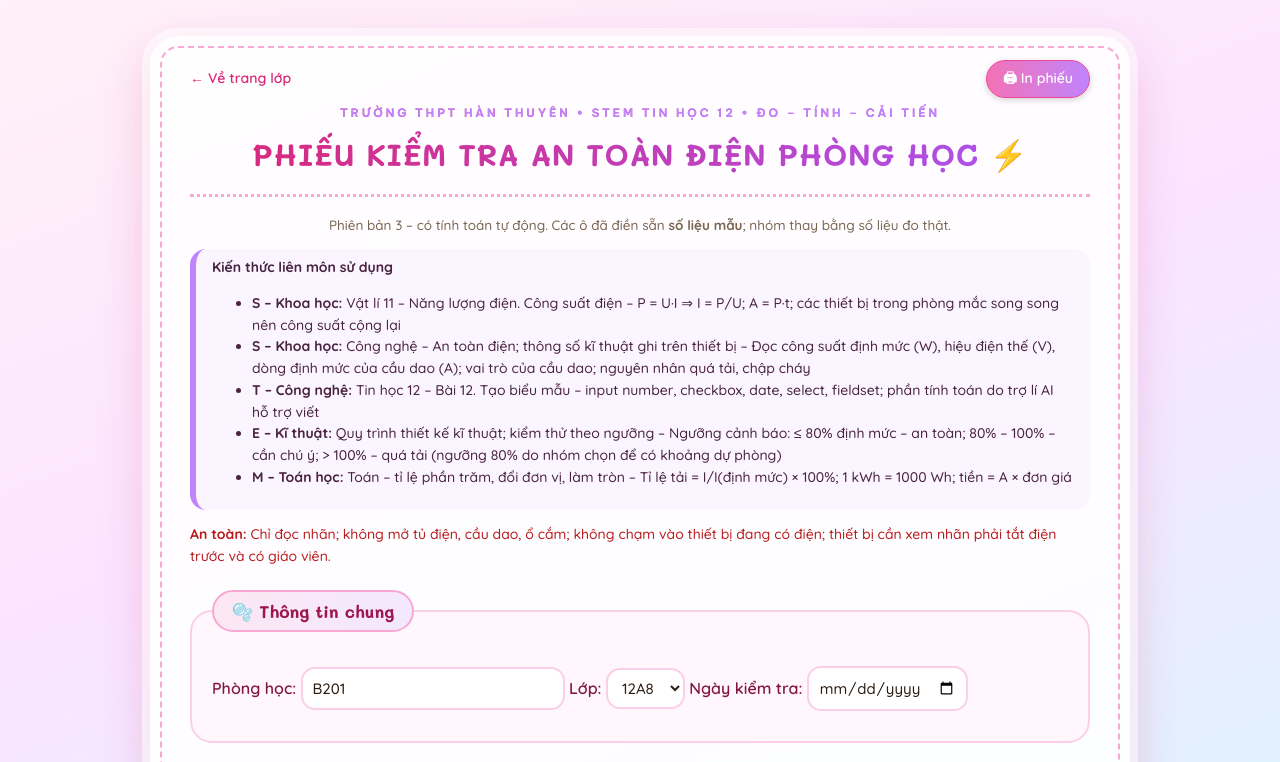
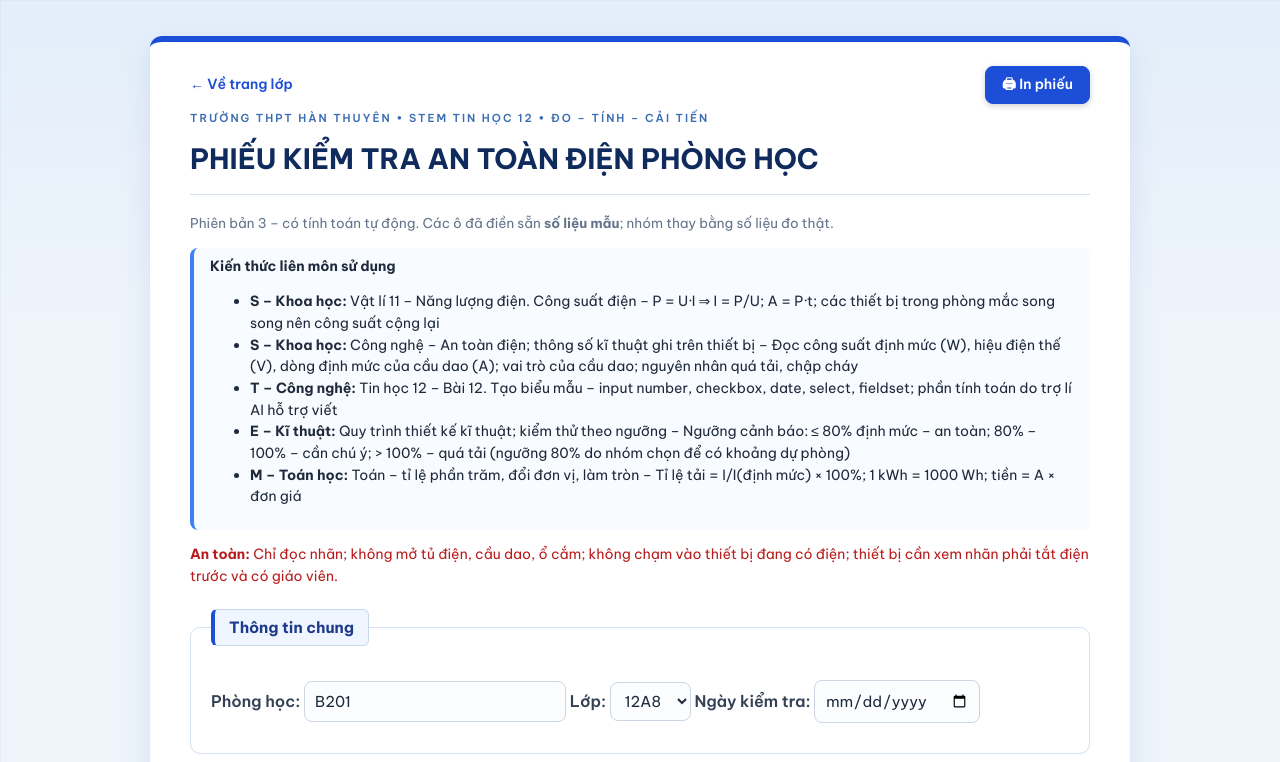
Before and after one commit to dothihoangmaiai-gif/stem-bieu-mau-ai, a plain HTML site: page nhom1_phien_ban_3.html in a window 1280 px wide. Shown: the top 762 px of the page. Drawn offline with Linux system fonts and the light colour scheme.

Commit message:
Nhóm 1: giao diện chuyên nghiệp tông xanh nhạt

```diff
--- a/nhom1_phien_ban_3.html
+++ b/nhom1_phien_ban_3.html
@@ -4,8 +4,8 @@
   <meta charset="UTF-8">
   <meta name="viewport" content="width=device-width, initial-scale=1">
   <title>PHIẾU KIỂM TRA AN TOÀN ĐIỆN PHÒNG HỌC – phiên bản 3</title>
-  <link rel="stylesheet" href="theme.css?v=5">
-  <link rel="stylesheet" href="theme-nhom1.css?v=5">
+  <link rel="stylesheet" href="theme.css?v=7">
+  <link rel="stylesheet" href="theme-nhom1.css?v=7">
 </head>
 <body class="nhom1">
   <div class="thanh-cong-cu"><a href="index.html">← Về trang lớp</a><button type="button" onclick="window.print()">🖨 In phiếu</button></div>
--- a/theme-nhom1.css
+++ b/theme-nhom1.css
@@ -1,54 +1,52 @@
-/* Nhóm 1 – Ổ điện an toàn: kiểu "bánh bèo" pastel hồng – tím với bong bóng */
-@import url("https://fonts.googleapis.com/css2?family=Mali:wght@500;600;700&family=Quicksand:wght@500;600;700&display=swap&subset=vietnamese");
+/* Nhóm 1 – Ổ điện an toàn: phong cách chuyên nghiệp, tông xanh nhạt */
+@import url("https://fonts.googleapis.com/css2?family=Be+Vietnam+Pro:wght@400;500;600;700&display=swap&subset=vietnamese");
 html {
-  background-color: #fde7f3;
+  background-color: #eef4fa;
   background-image:
-    radial-gradient(circle at 30% 30%, rgba(255,255,255,.95) 0 6px, rgba(255,255,255,0) 7px),
-    radial-gradient(circle at 50% 50%, rgba(244,114,182,.28) 0 38px, rgba(244,114,182,.10) 39px 42px, transparent 43px),
-    radial-gradient(circle at 30% 30%, rgba(255,255,255,.95) 0 4px, rgba(255,255,255,0) 5px),
-    radial-gradient(circle at 50% 50%, rgba(192,132,252,.25) 0 24px, rgba(192,132,252,.10) 25px 27px, transparent 28px),
-    radial-gradient(circle at 50% 50%, rgba(125,211,252,.30) 0 14px, transparent 15px),
-    radial-gradient(circle at 50% 50%, rgba(251,207,232,.9) 0 56px, transparent 57px),
-    linear-gradient(160deg, #fff1f8 0%, #fbe4ff 50%, #e0f2fe 100%);
-  background-size: 260px 260px, 260px 260px, 180px 180px, 180px 180px, 120px 120px, 420px 420px, auto;
-  background-position: 20px 40px, 0 20px, 110px 90px, 90px 70px, 40px 10px, 200px 300px, 0 0;
+    linear-gradient(rgba(37,99,235,.045) 1px, transparent 1px),
+    linear-gradient(90deg, rgba(37,99,235,.045) 1px, transparent 1px),
+    linear-gradient(180deg, #e3eefa 0, #eef4fa 320px);
+  background-size: 28px 28px, 28px 28px, auto;
   background-attachment: fixed;
-  animation: bong-bong 40s linear infinite;
-}
-@keyframes bong-bong {
-  from { background-position: 20px 40px, 0 20px, 110px 90px, 90px 70px, 40px 10px, 200px 300px, 0 0; }
-  to   { background-position: 20px -220px, 0 -240px, 110px -90px, 90px -110px, 40px -110px, 200px -120px, 0 0; }
 }
 body {
-  --nhan: #db2777; --nhan-2: #f472b6; --vien: #f9a8d4;
-  font-family: "Quicksand", "Be Vietnam Pro", sans-serif;
-  color: #4a2340;
-  background: rgba(255,255,255,.92);
-  border-radius: 28px;
-  outline: 2px dashed #f9a8d4; outline-offset: -12px;
-  box-shadow: 0 0 0 8px rgba(255,255,255,.55), 0 18px 50px rgba(219,39,119,.25);
+  --nhan: #1d4ed8; --nhan-2: #3b82f6; --vien: #d5e2f0; --chu: #1e293b; --giay: #ffffff;
+  font-family: "Be Vietnam Pro", Arial, sans-serif;
+  color: #1e293b;
+  background: #ffffff;
+  border-radius: 12px;
+  outline: none;
+  border-top: 6px solid #1d4ed8;
+  box-shadow: 0 1px 2px rgba(15,23,42,.06), 0 12px 32px rgba(30,64,175,.10);
 }
-h2, h3, legend { font-family: "Mali", "Quicksand", sans-serif; }
+h2, h3, legend { font-family: "Be Vietnam Pro", Arial, sans-serif; }
 h2 {
-  background: linear-gradient(90deg, #db2777, #a855f7);
-  -webkit-background-clip: text; background-clip: text; color: transparent;
-  border-bottom: 3px dotted #f9a8d4;
+  color: #0f2a5c; font-weight: 700; font-size: 28px; letter-spacing: 0;
+  text-align: left; border-bottom: 1px solid #d5e2f0; padding-bottom: 14px;
 }
-h2::before { color: #c084fc; -webkit-text-fill-color: #c084fc; }
-h2::after { content: " ⚡"; -webkit-text-fill-color: #f59e0b; }
-label { color: #831843; }
-fieldset { background: #fff7fb; border: 2px solid #fbcfe8; border-radius: 22px; }
-legend { background: linear-gradient(90deg, #fce7f3, #f3e8ff); color: #9d174d; border: 2px solid #f9a8d4; border-radius: 999px; padding: 6px 18px; }
-legend::before { content: "🫧 "; }
-input[type=text], input[type=number], input[type=date], select, textarea { border: 2px solid #fbcfe8; border-radius: 14px; }
-input:focus, select:focus, textarea:focus { border-color: #f472b6; box-shadow: 0 0 0 4px rgba(244,114,182,.2); }
-th { background: #fce7f3; color: #9d174d; } th, td { border-color: #fbcfe8; }
-table { border-radius: 14px; overflow: hidden; }
-.lm { background: #faf5ff; border-left: 6px solid #c084fc; border-radius: 16px; }
-.kq { background: linear-gradient(180deg, #fff1f8, #ffffff); border: 2px solid #f472b6; border-radius: 22px; }
-.ct { background: #fdf4ff; border-color: #f0abfc; border-radius: 14px; }
-input[type=submit], input[type=button], button { border-radius: 999px; background: linear-gradient(90deg, #f472b6, #c084fc); border-color: #ec4899; }
-input[type=reset] { border-radius: 999px; background: #fff; color: #db2777; border-color: #f472b6; }
-a { color: #db2777; }
-@media print { html { animation: none; } h2 { color: #db2777 !important; -webkit-text-fill-color: #db2777; } }
-@media (prefers-reduced-motion: reduce) { html { animation: none; } }
+h2::before { color: #3b6db3; letter-spacing: 2px; font-size: 11px; }
+h3 { color: #1d4ed8; }
+label { color: #334155; font-weight: 600; }
+fieldset { background: #ffffff; border: 1px solid #d5e2f0; border-radius: 10px; }
+legend {
+  background: #eff6ff; color: #1e3a8a; font-weight: 700; font-size: 15.5px;
+  border: 1px solid #c7d8ee; border-left: 4px solid #1d4ed8; border-radius: 6px; padding: 5px 14px;
+}
+input[type=text], input[type=number], input[type=date], input[type=time], select, textarea {
+  border: 1px solid #cbd5e1; border-radius: 8px; background: #fbfdff;
+}
+input:focus, select:focus, textarea:focus { border-color: #3b82f6; outline: none; box-shadow: 0 0 0 3px rgba(59,130,246,.18); }
+th { background: #f1f5fb; color: #1e3a8a; font-weight: 600; } th, td { border-color: #d5e2f0; }
+table { border-radius: 8px; overflow: hidden; }
+.lm { background: #f8fbff; border-left: 4px solid #3b82f6; border-radius: 8px; }
+.kq { background: #f8fbff; border: 1px solid #93c5fd; border-radius: 10px; }
+.ct { background: #f8fafc; border-color: #d5e2f0; border-radius: 8px; }
+input[type=submit], input[type=button], button {
+  border-radius: 8px; background: #1d4ed8; border: 1px solid #1d4ed8; color: #fff; font-weight: 600;
+}
+input[type=submit]:hover, input[type=button]:hover, button:hover { background: #1e40af; }
+input[type=reset] { border-radius: 8px; background: #fff; color: #1d4ed8; border: 1px solid #93c5fd; }
+a { color: #1d4ed8; }
+@media print { html { background: #fff; } body { border-top: none; box-shadow: none; } h2 { color: #0f2a5c !important; } }
+.mau { color: #64748b; text-align: left; }
+fieldset table { width: 100%; }
```
Also changed, not shown: ketqua.html (+1 -1 lines), nhom1_phien_ban_1.html (+2 -2 lines), nhom1_phien_ban_2.html (+2 -2 lines), nhom2_phien_ban_1.html (+2 -2 lines), nhom2_phien_ban_2.html (+2 -2 lines), nhom2_phien_ban_3.html (+2 -2 lines), nhom3_phien_ban_1.html (+2 -2 lines), nhom3_phien_ban_2.html (+2 -2 lines), nhom3_phien_ban_3.html (+2 -2 lines), nhom4_phien_ban_1.html (+2 -2 lines), nhom4_phien_ban_2.html (+2 -2 lines), nhom4_phien_ban_3.html (+2 -2 lines).
